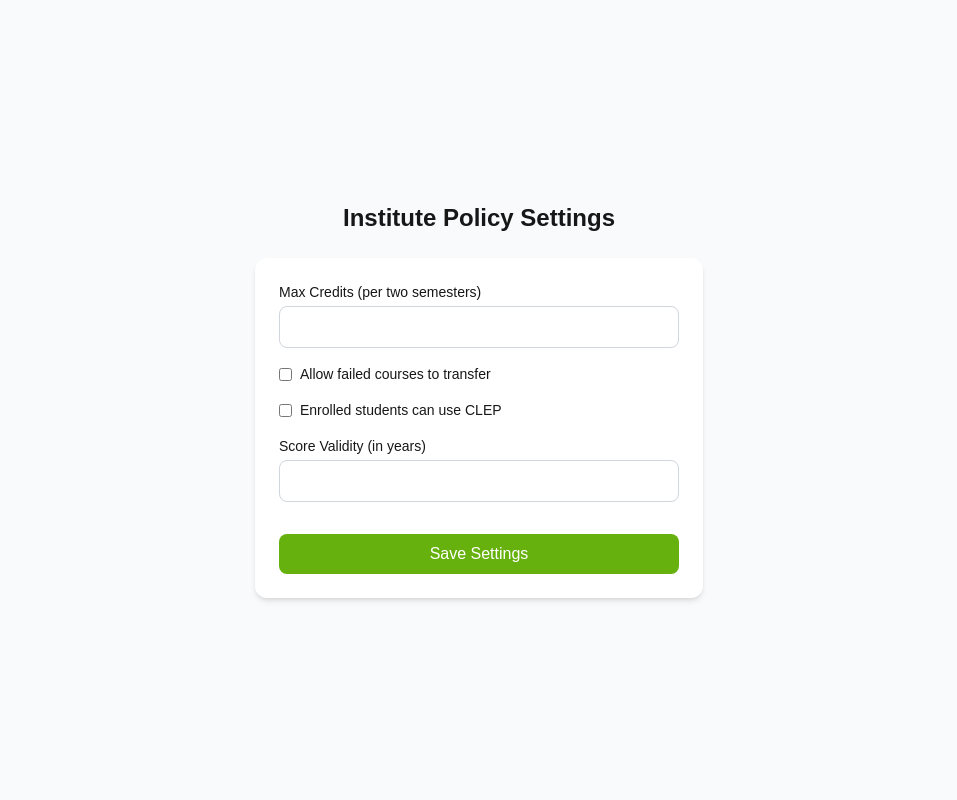
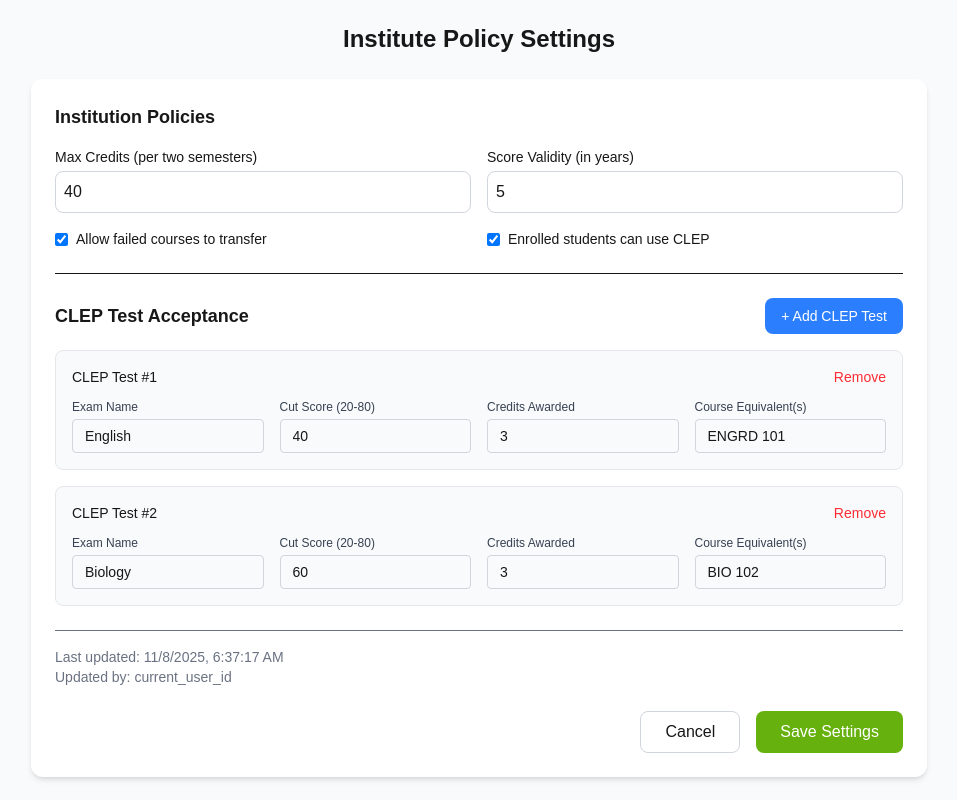
Before and after one commit to cfgcolumbus25/Team-23, a Next.js app in the folder web/: page /institute in a window 1280 px wide. Shown: the whole page, without its empty margins (161-1118 px from the left). Built offline with nearby package versions, Linux system fonts and the light colour scheme.

Commit message:
added a dynamic form that adjusts to insitution policy options

```diff
--- a/web/app/institute/InstituteForm.tsx
+++ b/web/app/institute/InstituteForm.tsx
@@ -1,51 +1,183 @@
 'use client'
 
-import { updateInstitute } from './actions'
-import { useState } from 'react'
+import { updateInstitute, fetchInstituteData } from './actions'
+import { useState, useEffect } from 'react'
+import { CLEPAcceptanceItem } from './CLEPAcceptanceItem'
+import type { InstitutionData, CLEPAcceptance } from './types'
 
 export function InstituteForm({ instituteId }: { instituteId: string }) {
-  const updateInstituteWithId = updateInstitute.bind(null, instituteId)
+  const [loading, setLoading] = useState(true)
+  const [saving, setSaving] = useState(false)
 
-  const [formData, setFormData] = useState({
-    maxCredits: '',
-    useFailedCourses: false,
-    enrolledCanUseClep: false,
-    scoreValidity: '',
+  // Initialize with empty state matching the JSON structure
+  const [formData, setFormData] = useState<InstitutionData>({
+    institution_info: {
+      max_credits: 0,
+      'Can Use For Failed Courses': 0,
+      'Can Enrolled Students Use CLEP': 0,
+      'Score Validity': '0',
+    },
+    clep_acceptance: [],
+    updated_by: '',
+    last_updated: new Date().toISOString(),
   })
 
-  function handleChange(e: React.ChangeEvent<HTMLInputElement>) {
+  // Fetch existing data when component mounts
+  useEffect(() => {
+    async function loadData() {
+      try {
+        const data = await fetchInstituteData(instituteId)
+        console.log('Received data:', data)
+        if (data) {
+          setFormData(data)
+        }
+      } catch (error) {
+        console.error('Error loading institute data:', error)
+      } finally {
+        setLoading(false)
+      }
+    }
+    loadData()
+  }, [instituteId])
+
+  // Handle institution info changes
+  function handleInfoChange(e: React.ChangeEvent<HTMLInputElement>) {
     const { name, type, value, checked } = e.target
+
     setFormData(prev => ({
       ...prev,
-      [name]: type === 'checkbox' ? checked : value,
+      institution_info: {
+        ...prev.institution_info,
+        [name]: type === 'checkbox'
+          ? (checked ? 1 : 0)
+          : name === 'Score Validity'
+            ? value  // Keep as string for Score Validity
+            : parseInt(value, 10) || 0
+      },
     }))
+  }
+
+  // Handle CLEP acceptance changes
+  function handleCLEPChange(index: number, updatedItem: CLEPAcceptance) {
+    setFormData(prev => {
+      const newClepAcceptance = [...prev.clep_acceptance]
+      newClepAcceptance[index] = updatedItem
+      return {
+        ...prev,
+        clep_acceptance: newClepAcceptance,
+      }
+    })
+  }
+
+  // Add new CLEP acceptance entry
+  function addCLEPAcceptance() {
+    const existingIds = formData.clep_acceptance.map(item => item.id)
+    const newId = existingIds.length > 0 ? Math.max(...existingIds) + 1 : 1
+    const newExamKey = `exam_id_${newId}`
+
+    const newItem: CLEPAcceptance = {
+      id: newId,
+      [newExamKey]: {
+        exam_name: '',  // Include exam_name field
+        cut_score: 50,
+        credits_awarded: 3,
+        course_equivalents: '',
+      },
+    }
+
+    setFormData(prev => ({
+      ...prev,
+      clep_acceptance: [...prev.clep_acceptance, newItem],
+    }))
+  }
+
+  // Remove CLEP acceptance entry
+  function removeCLEPAcceptance(index: number) {
+    setFormData(prev => ({
+      ...prev,
+      clep_acceptance: prev.clep_acceptance.filter((_, i) => i !== index),
+    }))
+  }
+
+  // Handle form submission
+  async function handleSubmit(e: React.FormEvent) {
+    e.preventDefault()
+    setSaving(true)
+
+    try {
+      // Update the last_updated field
+      const dataToSave = {
+        ...formData,
+        last_updated: new Date().toISOString(),
+        updated_by: 'current_user_id', // This should come from your auth system
+      }
+
+      await updateInstitute(instituteId, dataToSave)
+      // Show success message or redirect
+      alert('Settings saved successfully!')
+    } catch (error) {
+      console.error('Error saving data:', error)
+      alert('Error saving settings. Please try again.')
+    } finally {
+      setSaving(false)
+    }
+  }
+
+  if (loading) {
+    return (
+      <div className="flex justify-center items-center p-8">
+        <div className="animate-spin rounded-full h-8 w-8 border-b-2 border-gray-900"></div>
+      </div>
+    )
   }
 
   return (
     <form
-      action={updateInstituteWithId}
-      className="flex flex-col gap-4 p-6 bg-white rounded-xl shadow-md w-full max-w-md"
+      onSubmit={handleSubmit}
+      className="flex flex-col gap-6 p-6 bg-white rounded-xl shadow-md w-full max-w-4xl"
     >
+      {/* Institution Info Section */}
+      <div className="border-b pb-6">
+        <h2 className="text-lg font-semibold mb-4">Institution Policies</h2>
+        <div className="grid grid-cols-1 md:grid-cols-2 gap-4">
           <div>
             <label className="block text-sm font-medium mb-1">
               Max Credits (per two semesters)
             </label>
             <input
               type="number"
-          name="maxCredits"
-          value={formData.maxCredits}
-          onChange={handleChange}
+              name="max_credits"
+              value={formData.institution_info.max_credits}
+              onChange={handleInfoChange}
               className="w-full border border-gray-300 rounded-lg p-2"
               required
+              min="0"
+              max="120"
+            />
+          </div>
+
+          <div>
+            <label className="block text-sm font-medium mb-1">
+              Score Validity (in years)
+            </label>
+            <input
+              type="number"
+              name="Score Validity"
+              value={formData.institution_info['Score Validity']}
+              onChange={handleInfoChange}
+              className="w-full border border-gray-300 rounded-lg p-2"
+              required
+              min="0"
+              max="10"
             />
           </div>
 
           <label className="flex items-center gap-2 text-sm">
             <input
               type="checkbox"
-          name="useFailedCourses"
-          checked={formData.useFailedCourses}
-          onChange={handleChange}
+              name="Can Use For Failed Courses"
+              checked={formData.institution_info['Can Use For Failed Courses'] === 1}
+              onChange={handleInfoChange}
             />
             Allow failed courses to transfer
           </label>
@@ -53,34 +185,72 @@ export function InstituteForm({ instituteId }: { instituteId: string }) {
           <label className="flex items-center gap-2 text-sm">
             <input
               type="checkbox"
-          name="enrolledCanUseClep"
-          checked={formData.enrolledCanUseClep}
-          onChange={handleChange}
+              name="Can Enrolled Students Use CLEP"
+              checked={formData.institution_info['Can Enrolled Students Use CLEP'] === 1}
+              onChange={handleInfoChange}
             />
             Enrolled students can use CLEP
           </label>
-
-      <div>
-        <label className="block text-sm font-medium mb-1">
-          Score Validity (in years)
-        </label>
-        <input
-          type="number"
-          name="scoreValidity"
-          value={formData.scoreValidity}
-          onChange={handleChange}
-          className="w-full border border-gray-300 rounded-lg p-2"
-          required
-        />
+        </div>
       </div>
 
+      {/* CLEP Acceptance Section */}
+      <div>
+        <div className="flex justify-between items-center mb-4">
+          <h2 className="text-lg font-semibold">CLEP Test Acceptance</h2>
+          <button
+            type="button"
+            onClick={addCLEPAcceptance}
+            className="bg-blue-500 hover:bg-blue-600 text-white px-4 py-2 rounded-lg text-sm transition-colors"
+          >
+            + Add CLEP Test
+          </button>
+        </div>
+
+        {formData.clep_acceptance.length === 0 ? (
+          <p className="text-gray-500 text-center py-4">
+            No CLEP tests configured. Click "Add CLEP Test" to get started.
+          </p>
+        ) : (
+          <div className="space-y-4">
+            {formData.clep_acceptance.map((item, index) => (
+              <CLEPAcceptanceItem
+                key={item.id}
+                item={item}
+                index={index}
+                onChange={(updatedItem) => handleCLEPChange(index, updatedItem)}
+                onRemove={() => removeCLEPAcceptance(index)}
+              />
+            ))}
+          </div>
+        )}
+      </div>
+
+      {/* Metadata Section */}
+      <div className="border-t pt-4 text-sm text-gray-500">
+        {formData.last_updated && (
+          <p>Last updated: {new Date(formData.last_updated).toLocaleString()}</p>
+        )}
+        {formData.updated_by && <p>Updated by: {formData.updated_by}</p>}
+      </div>
+
+      {/* Submit Button */}
+      <div className="flex justify-end gap-4">
+        <button
+          type="button"
+          className="px-6 py-2 border border-gray-300 rounded-lg hover:bg-gray-50 transition-colors"
+          onClick={() => window.location.reload()}
+        >
+          Cancel
+        </button>
         <button
           type="submit"
-        className="mt-4 bg-[#66b10e] hover:bg-[#5a9e0d] text-white py-2 px-4 rounded-lg transition-colors"
+          disabled={saving}
+          className="bg-[#66b10e] hover:bg-[#5a9e0d] disabled:bg-gray-400 text-white py-2 px-6 rounded-lg transition-colors"
         >
-        Save Settings
+          {saving ? 'Saving...' : 'Save Settings'}
         </button>
-
+      </div>
     </form>
   )
 }
```
Lines whose indentation alone changed are shown as unchanged.
